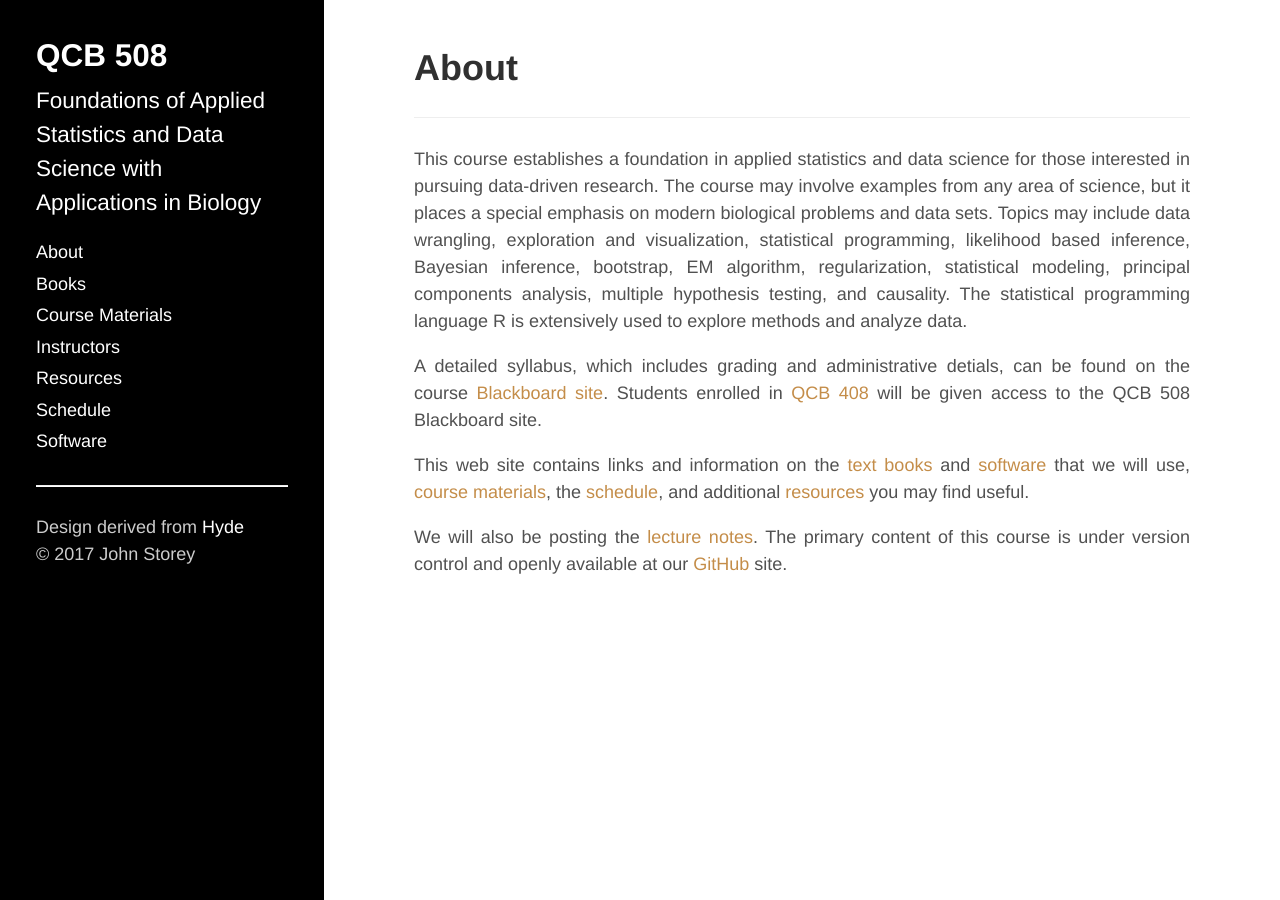
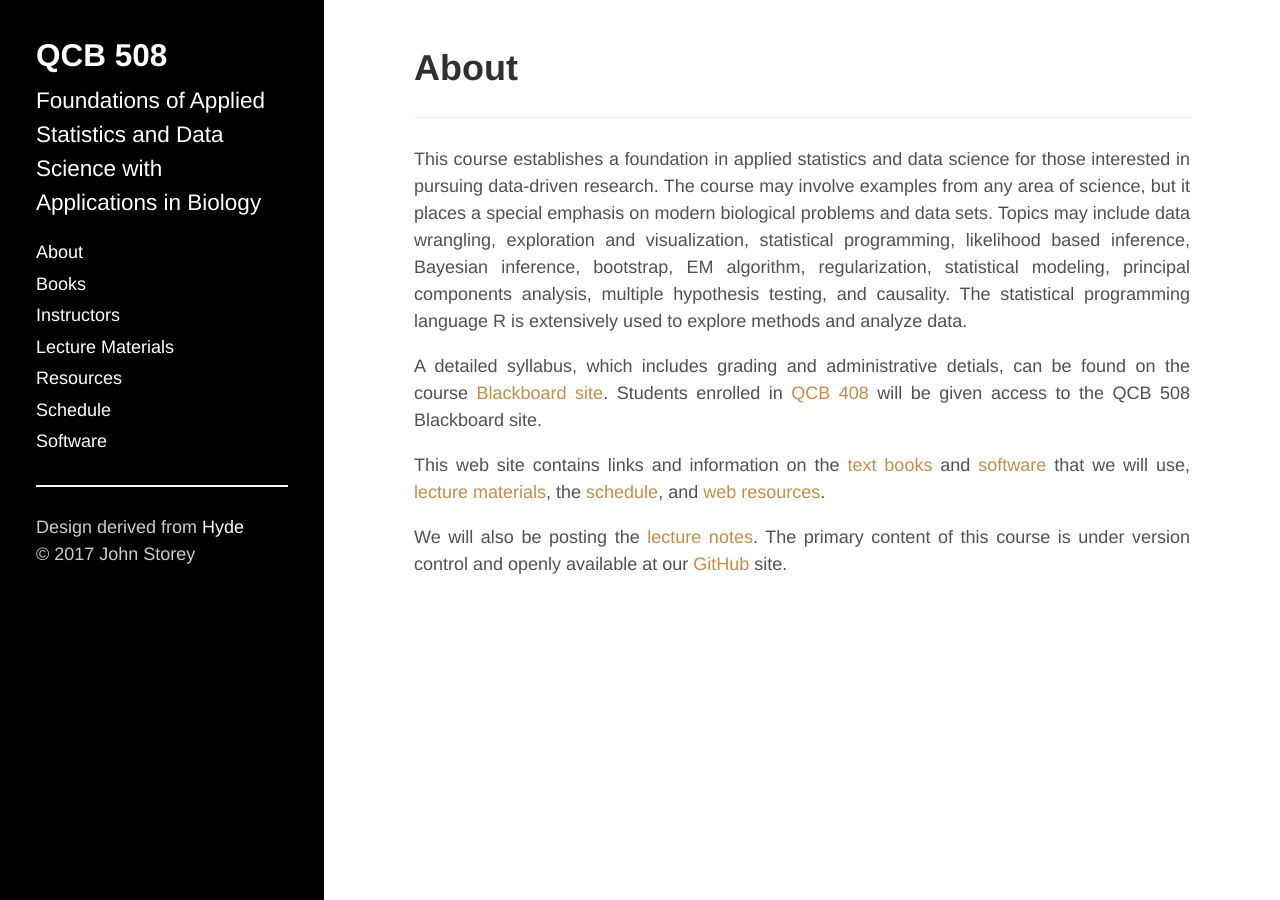
Before and after one commit to jdstorey/asdscourse2019, a Jekyll site: the page built from docs/index.md, in a window 1280 px wide. Built offline with Jekyll 4.4.1, drawn with Linux system fonts in a browser that asks for light colours.

Commit message:
Reorganized web site a bit.

```diff
--- a/docs/index.md
+++ b/docs/index.md
@@ -10,6 +10,6 @@ This course establishes a foundation in applied statistics and data science for
 
 A detailed syllabus, which includes grading and administrative detials, can be found on the course [Blackboard site](https://blackboard.princeton.edu/webapps/pu-courseredirect-bb_bb60/find.jsp?course_id=QCB508_S2017).  Students enrolled in [QCB 408](https://blackboard.princeton.edu/webapps/pu-courseredirect-bb_bb60/find.jsp?course_id=QCB408_S2017) will be given access to the QCB 508 Blackboard site.
 
-This web site contains links and information on the [text books](./books/) and [software](./software/) that we will use, [course materials](./course_materials/), the [schedule](./schedule/), and additional [resources](./resources/) you may find useful.
+This web site contains links and information on the [text books](./books/) and [software](./software/) that we will use, [lecture materials](./lectures/), the [schedule](./schedule/), and [web resources](./resources/).
 
 We will also be posting the [lecture notes](https://github.com/jdstorey/asdscourse/tree/master/lectures).  The primary content of this course is under version control and openly available at our [GitHub](https://github.com/jdstorey/asdscourse) site.
```
Also changed, not shown: docs/books.md (+2 -0 lines), docs/course_materials.md (deleted, +0 -24 lines), docs/lectures.md (added, +11 -0 lines), docs/resources.md (+14 -0 lines).
